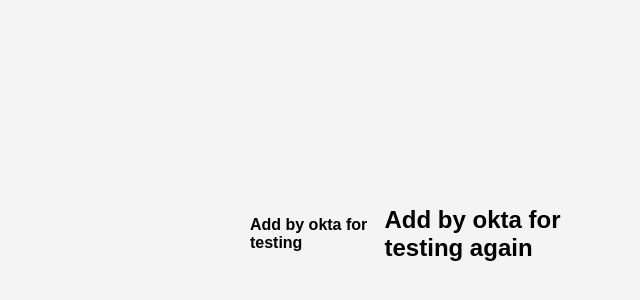
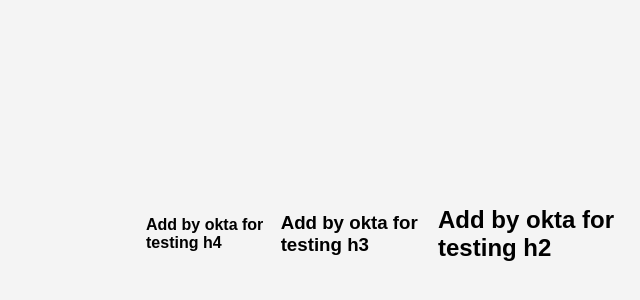
Before and after one commit to oktavianabd/hello-world-cp-8, a plain HTML site: page frontend/index.html in a window 1280 px wide. Shown: the part 166-466 px from the top of the page, without its empty margins (640-1280 px from the left). Drawn offline with Linux system fonts and the light colour scheme; no server answers.

Commit message:
okta add index.html

```diff
--- a/frontend/index.html
+++ b/frontend/index.html
@@ -9,7 +9,8 @@
 <body>
     <div id="greetings"></div>
     <script src="app.js"></script>
-    <h4>Add by okta for testing</h4>
-    <h2>Add by okta for testing again</h2>
+    <h4>Add by okta for testing h4</h4>
+    <h3>Add by okta for testing h3</h3>
+    <h2>Add by okta for testing h2</h2>
 </body>
 </html>
```
